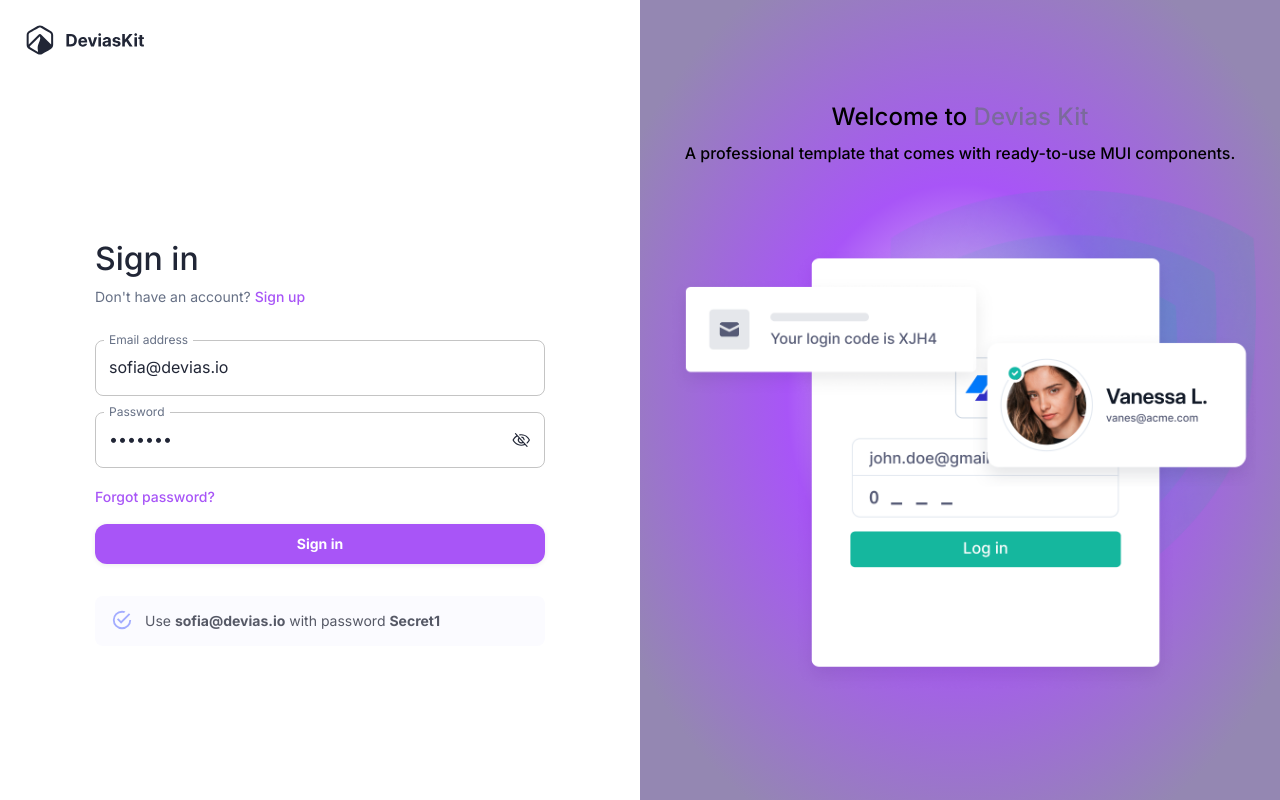
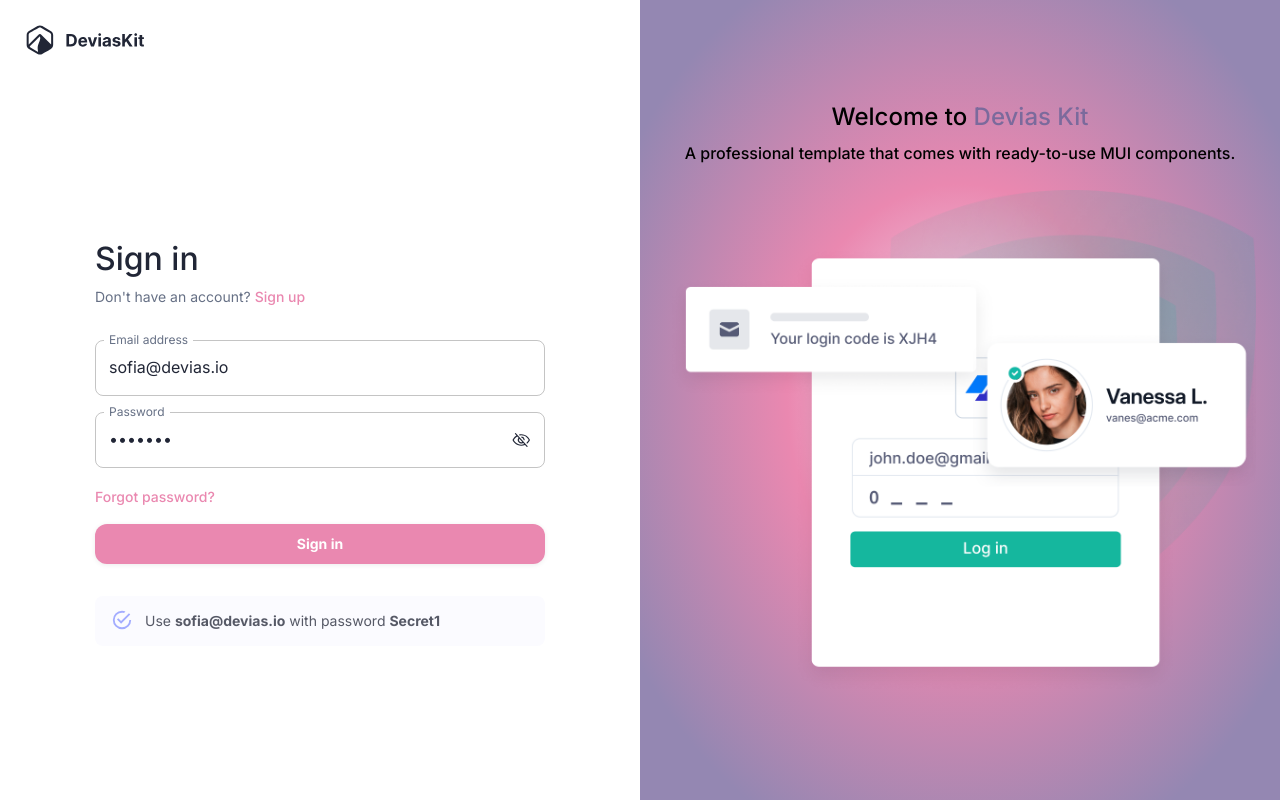
Before and after one commit to say3412/bloomy-project, a Next.js app: page /auth/sign-in in a window 1280 px wide. Built offline with nearby package versions, Linux system fonts and the light colour scheme; no server answers.

Commit message:
핑크 css  UI

```diff
--- a/src/config.ts
+++ b/src/config.ts
@@ -7,6 +7,6 @@
 }
 
 export const config: Config = {
-  site: { name: 'Devias Kit', description: '', themeColor: '#5C5470', url: getSiteURL() },
+  site: { name: 'Devias Kit', description: '', themeColor: '#ea88b0', url: getSiteURL() },
   logLevel: (process.env.NEXT_PUBLIC_LOG_LEVEL as keyof typeof LogLevel) ?? LogLevel.ALL,
 };
--- a/src/styles/theme/color-schemes.ts
+++ b/src/styles/theme/color-schemes.ts
@@ -34,9 +34,9 @@
       },
       neutral: { ...nevada },
       primary: {
-        light: '#e9d5ff',
-        main: '#a855f7',
-        dark: '#7c3aed',
+        light: '#fdeef5',
+        main: '#eda9c4',
+        dark: '#e07aaa',
         contrastText: 'var(--mui-palette-common-white)',
       },
       secondary: {
@@ -98,9 +98,9 @@
       },
       neutral: { ...stormGrey },
       primary: {
-        light: '#ede9fe',
-        main: '#a855f7',
-        dark: '#7c3aed',
+        light: '#fdf2f8',
+        main: '#ea88b0',
+        dark: '#d96f9a',
         contrastText: 'var(--mui-palette-common-white)',
       },
       secondary: {
```
